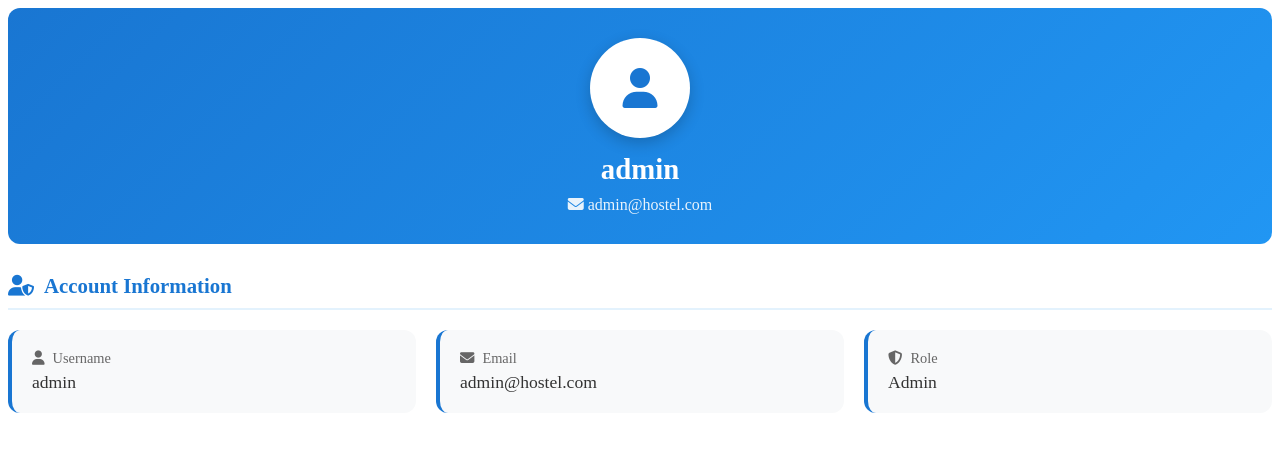
After one commit to er-aary-mevada/hostel-management-system, a PHP site: page /student_profile.php in a window 1280 px wide. The commit adds this page. Shown: the top 452 px of the page. Run offline with PHP 8.4, Linux system fonts and the light colour scheme; a user stored in the database is signed in; data comes from the database, SQL or seed files in the repository.

Commit message:
deshboard edited

```diff
--- a/student_dashboard.php
+++ b/student_dashboard.php
@@ -100,7 +100,7 @@ if($_SESSION["username"] === 'admin'){
             <div class="sidebar-title">Student Panel</div>
             <nav class="sidebar-nav">
                 <a href="#dashboard" class="nav-btn active" onclick="loadSection('student_dashboard_home.php', this); return false;">Dashboard</a>
-                <a href="#profile" class="nav-btn" onclick="loadSection('profile.php', this); return false;">My Profile</a>
+                <a href="#profile" class="nav-btn" onclick="loadSection('student_profile.php', this); return false;">My Profile</a>
                 <a href="student_rooms.php" class="nav-btn">View Rooms</a>
                 <a href="#payments" class="nav-btn" onclick="loadSection('student_payment.php', this); return false;">My Payments</a>
                 <a href="student_settings.php" class="nav-btn">Account Settings</a>
--- /dev/null
+++ b/student_profile.php
@@ -0,0 +1,265 @@
+<?php
+require_once "config.php";
+session_start();
+
+if(!isset($_SESSION["loggedin"]) || $_SESSION["loggedin"] !== true){
+    echo "<p>Please login first.</p>";
+    exit;
+}
+
+$email = $_SESSION["email"];
+
+// Get user and student details with room info
+$sql = "SELECT u.username, u.email, u.role, s.name, s.phone, s.address, s.room_id, s.payment_status, r.room_number, r.room_type
+        FROM users u
+        LEFT JOIN students s ON u.id = s.user_id
+        LEFT JOIN rooms r ON s.room_id = r.id
+        WHERE u.email = ?";
+
+$stmt = $conn->prepare($sql);
+$stmt->bind_param("s", $email);
+$stmt->execute();
+$result = $stmt->get_result();
+$user_data = $result->fetch_assoc();
+$stmt->close();
+
+// Check if user is student
+$is_student = $user_data && isset($user_data['name']);
+?>
+
+<style>
+    .profile-header-simple {
+        background: linear-gradient(135deg, #1976d2 0%, #2196f3 100%);
+        color: white;
+        padding: 30px;
+        text-align: center;
+        border-radius: 12px;
+        margin-bottom: 30px;
+    }
+    .profile-avatar-simple {
+        width: 100px;
+        height: 100px;
+        background: white;
+        border-radius: 50%;
+        margin: 0 auto 15px;
+        display: flex;
+        align-items: center;
+        justify-content: center;
+        font-size: 2.5rem;
+        color: #1976d2;
+        box-shadow: 0 5px 15px rgba(0,0,0,0.2);
+    }
+    .profile-header-simple h1 {
+        margin: 0 0 10px 0;
+        font-size: 1.8rem;
+    }
+    .profile-header-simple p {
+        margin: 0;
+        opacity: 0.9;
+        font-size: 1rem;
+    }
+    .info-section {
+        margin-bottom: 30px;
+    }
+    .info-section h2 {
+        color: #1976d2;
+        font-size: 1.3rem;
+        margin-bottom: 20px;
+        padding-bottom: 10px;
+        border-bottom: 2px solid #e3f2fd;
+        display: flex;
+        align-items: center;
+        gap: 10px;
+    }
+    .info-grid {
+        display: grid;
+        grid-template-columns: repeat(auto-fit, minmax(250px, 1fr));
+        gap: 20px;
+    }
+    .info-item {
+        background: #f8f9fa;
+        padding: 20px;
+        border-radius: 12px;
+        border-left: 4px solid #1976d2;
+    }
+    .info-label {
+        color: #666;
+        font-size: 0.9rem;
+        margin-bottom: 5px;
+        display: flex;
+        align-items: center;
+        gap: 8px;
+    }
+    .info-value {
+        color: #333;
+        font-size: 1.1rem;
+        font-weight: 500;
+    }
+    .status-badge {
+        display: inline-block;
+        padding: 5px 15px;
+        border-radius: 20px;
+        font-size: 0.9rem;
+        font-weight: 500;
+    }
+    .status-paid {
+        background: #e8f5e9;
+        color: #2e7d32;
+    }
+    .status-pending {
+        background: #fff3e0;
+        color: #ef6c00;
+    }
+    .status-assigned {
+        background: #e3f2fd;
+        color: #1565c0;
+    }
+    .status-not-assigned {
+        background: #fce4ec;
+        color: #c2185b;
+    }
+    .edit-button {
+        display: inline-flex;
+        align-items: center;
+        gap: 8px;
+        padding: 12px 24px;
+        background: #4caf50;
+        color: white;
+        text-decoration: none;
+        border-radius: 8px;
+        font-weight: 500;
+        transition: background 0.3s;
+        border: none;
+        cursor: pointer;
+    }
+    .edit-button:hover {
+        background: #45a049;
+    }
+</style>
+
+<link rel="stylesheet" href="https://cdnjs.cloudflare.com/ajax/libs/font-awesome/6.4.0/css/all.min.css">
+
+<div>
+    <div class="profile-header-simple">
+        <div class="profile-avatar-simple">
+            <i class="fas fa-user"></i>
+        </div>
+        <h1><?php echo htmlspecialchars($is_student ? $user_data['name'] : $user_data['username']); ?></h1>
+        <p><i class="fas fa-envelope"></i> <?php echo htmlspecialchars($user_data['email']); ?></p>
+    </div>
+
+    <?php if ($is_student): ?>
+    <!-- Personal Information -->
+    <div class="info-section">
+        <h2><i class="fas fa-user-circle"></i> Personal Information</h2>
+        <div class="info-grid">
+            <div class="info-item">
+                <div class="info-label"><i class="fas fa-id-card"></i> Full Name</div>
+                <div class="info-value"><?php echo htmlspecialchars($user_data['name']); ?></div>
+            </div>
+            <div class="info-item">
+                <div class="info-label"><i class="fas fa-user"></i> Username</div>
+                <div class="info-value"><?php echo htmlspecialchars($user_data['username']); ?></div>
+            </div>
+            <div class="info-item">
+                <div class="info-label"><i class="fas fa-envelope"></i> Email</div>
+                <div class="info-value"><?php echo htmlspecialchars($user_data['email']); ?></div>
+            </div>
+            <div class="info-item">
+                <div class="info-label"><i class="fas fa-phone"></i> Phone Number</div>
+                <div class="info-value"><?php echo $user_data['phone'] ? htmlspecialchars($user_data['phone']) : 'Not provided'; ?></div>
+            </div>
+        </div>
+    </div>
+
+    <!-- Address Information -->
+    <div class="info-section">
+        <h2><i class="fas fa-map-marker-alt"></i> Address</h2>
+        <div class="info-item">
+            <div class="info-label"><i class="fas fa-home"></i> Residential Address</div>
+            <div class="info-value"><?php echo $user_data['address'] ? htmlspecialchars($user_data['address']) : 'Not provided'; ?></div>
+        </div>
+    </div>
+
+    <!-- Room Information -->
+    <div class="info-section">
+        <h2><i class="fas fa-door-open"></i> Room Information</h2>
+        <div class="info-grid">
+            <div class="info-item">
+                <div class="info-label"><i class="fas fa-building"></i> Room Status</div>
+                <div class="info-value">
+                    <?php if ($user_data['room_id']): ?>
+                        <span class="status-badge status-assigned">
+                            <i class="fas fa-check-circle"></i> Assigned
+                        </span>
+                    <?php else: ?>
+                        <span class="status-badge status-not-assigned">
+                            <i class="fas fa-times-circle"></i> Not Assigned
+                        </span>
+                    <?php endif; ?>
+                </div>
+            </div>
+            <?php if ($user_data['room_id']): ?>
+            <div class="info-item">
+                <div class="info-label"><i class="fas fa-hashtag"></i> Room Number</div>
+                <div class="info-value"><?php echo htmlspecialchars($user_data['room_number']); ?></div>
+            </div>
+            <div class="info-item">
+                <div class="info-label"><i class="fas fa-home"></i> Room Type</div>
+                <div class="info-value"><?php echo htmlspecialchars($user_data['room_type'] ?? 'N/A'); ?></div>
+            </div>
+            <?php endif; ?>
+        </div>
+    </div>
+
+    <!-- Payment Information -->
+    <div class="info-section">
+        <h2><i class="fas fa-credit-card"></i> Payment Information</h2>
+        <div class="info-item">
+            <div class="info-label"><i class="fas fa-money-bill-wave"></i> Payment Status</div>
+            <div class="info-value">
+                <?php
+                $payment_status = $user_data['payment_status'] ?? 'pending';
+                if ($payment_status === 'paid'): ?>
+                    <span class="status-badge status-paid">
+                        <i class="fas fa-check-circle"></i> Paid
+                    </span>
+                <?php else: ?>
+                    <span class="status-badge status-pending">
+                        <i class="fas fa-clock"></i> Pending
+                    </span>
+                <?php endif; ?>
+            </div>
+        </div>
+    </div>
+
+    <!-- Edit Profile Button -->
+    <div style="text-align: center; margin-top: 30px;">
+        <a href="edit_profile.php" class="edit-button" target="_blank">
+            <i class="fas fa-edit"></i> Edit Profile
+        </a>
+    </div>
+
+    <?php else: ?>
+    <!-- For Admin or users without student profile -->
+    <div class="info-section">
+        <h2><i class="fas fa-user-shield"></i> Account Information</h2>
+        <div class="info-grid">
+            <div class="info-item">
+                <div class="info-label"><i class="fas fa-user"></i> Username</div>
+                <div class="info-value"><?php echo htmlspecialchars($user_data['username']); ?></div>
+            </div>
+            <div class="info-item">
+                <div class="info-label"><i class="fas fa-envelope"></i> Email</div>
+                <div class="info-value"><?php echo htmlspecialchars($user_data['email']); ?></div>
+            </div>
+            <div class="info-item">
+                <div class="info-label"><i class="fas fa-shield-alt"></i> Role</div>
+                <div class="info-value"><?php echo ucfirst($user_data['role']); ?></div>
+            </div>
+        </div>
+    </div>
+    <?php endif; ?>
+</div>
+
+<?php $conn->close(); ?>
```
